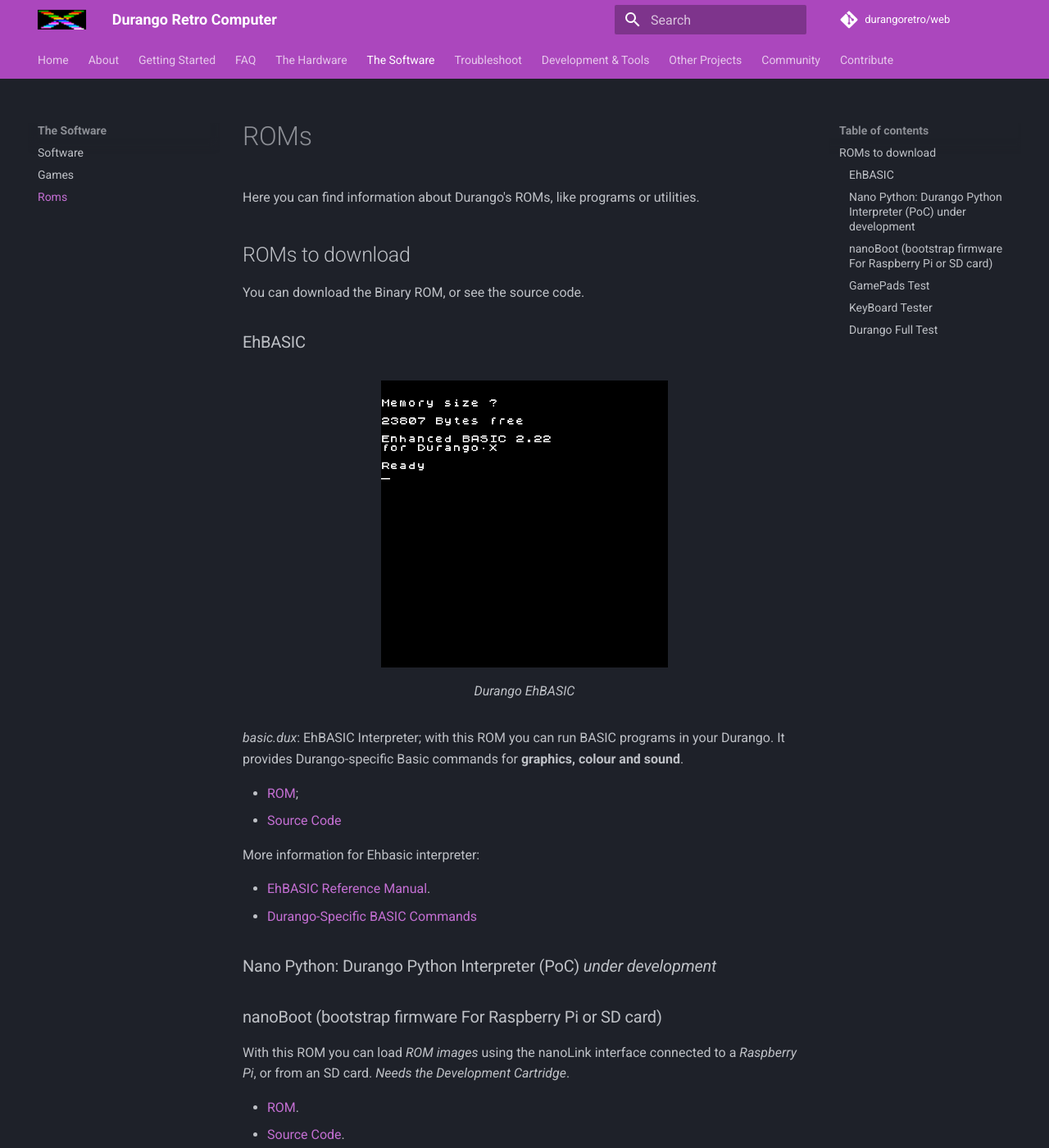
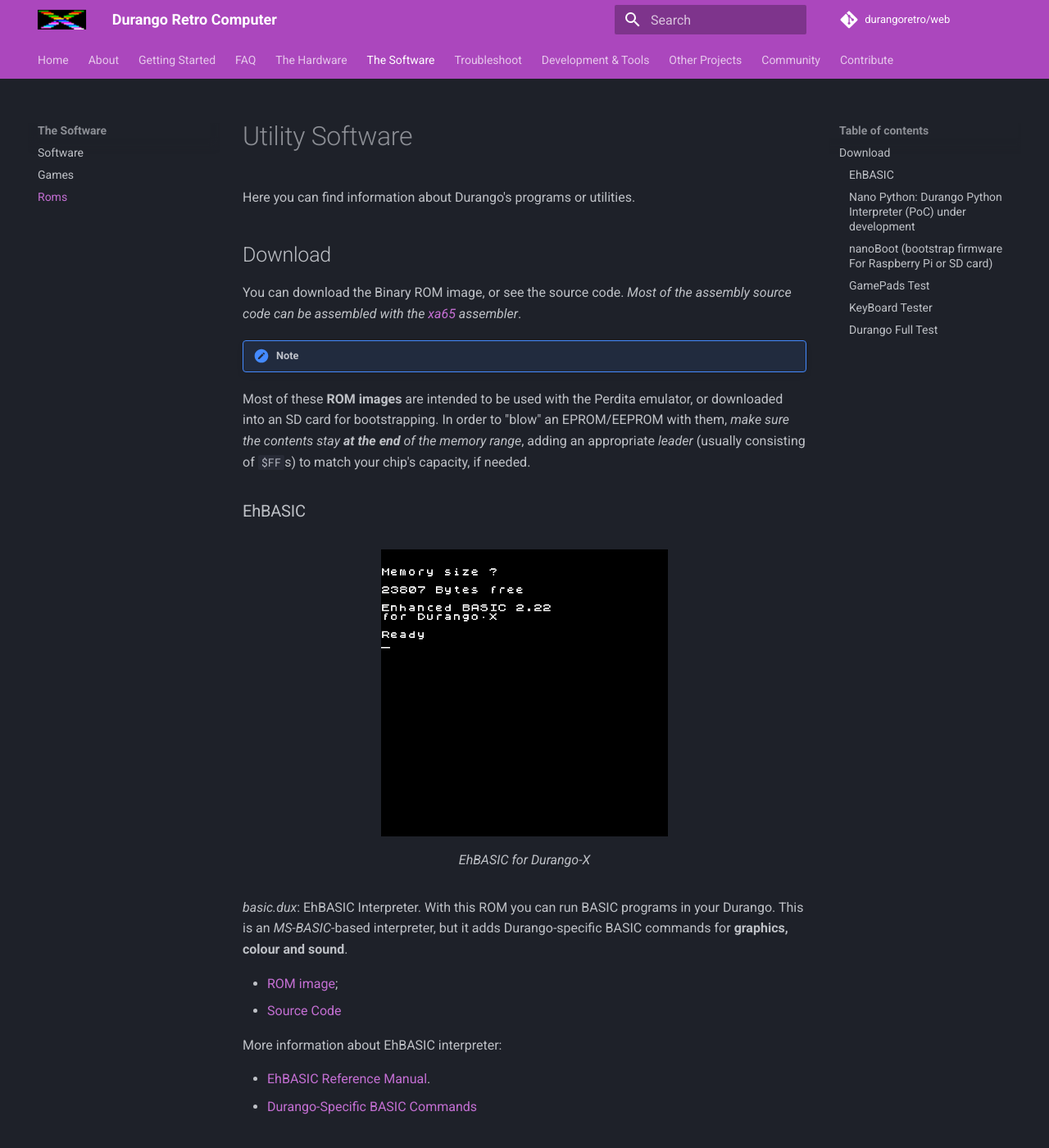
Before and after one commit to durangoretro/web, an MkDocs documentation site: the page built from docs/software/roms.md, in a window 1280 px wide and 1400 px high. Shown: the whole window at 82% size. Built offline with MkDocs 1.6.1 and Material for MkDocs 9.7.7, drawn with Linux system fonts in a browser that asks for light colours; comment, search, counter and statistics services are not loaded.

Commit message:
Update roms.md

```diff
--- a/docs/software/roms.md
+++ b/docs/software/roms.md
@@ -1,25 +1,30 @@
-# ROMs
+# Utility Software
 
-Here you can find information about Durango's ROMs, like programs or utilities.
+Here you can find information about Durango's programs or utilities.
 
-## ROMs to download
+## Download
 
-You can download the Binary ROM, or see the source code.
+You can download the Binary ROM image, or see the source code.
+_Most of the assembly source code can be assembled with the [xa65](https://www.floodgap.com/retrotech/xa/) assembler_.
+
+!!! note
+
+  Most of these **ROM images** are intended to be used with the Perdita emulator, or downloaded into an SD card for bootstrapping. In order to "blow" an EPROM/EEPROM with them, _make sure the contents stay **at the end** of the memory range_, adding an appropriate _leader_ (usually consisting of `$FF`s) to match your chip's capacity, if needed.
 
 ### EhBASIC
 
 <figure markdown>
 ![Durango EhBASIC](../assets/img/basicdur.png)
-<figcaption>Durango EhBASIC</figcaption>
+<figcaption>EhBASIC for Durango-X</figcaption>
 </figure>
 
-_basic.dux_: EhBASIC Interpreter; with this ROM you can run BASIC programs in your Durango. It provides Durango-specific Basic commands for **graphics, colour and sound**.
+_basic.dux_: EhBASIC Interpreter. With this ROM you can run BASIC programs in your Durango. This is an _MS-BASIC_-based interpreter, but it adds Durango-specific BASIC commands for **graphics, colour and sound**.
 
 
-* [ROM](../assets/bin/basicgr.dux);
+* [ROM image](../assets/bin/basicgr.dux);
 * [Source Code](https://github.com/zuiko21/minimOS/blob/ehgraph/forge/eh_basic/ehbasic_sa.s)
 
-More information for Ehbasic interpreter:
+More information about EhBASIC interpreter:
 
 * [EhBASIC Reference Manual](http://retro.hansotten.nl/uploads/leedavison/Enhanced_6502_BASIC_reference_manual.pdf).
 * [Durango-Specific BASIC Commands](ehbasic.md)
@@ -31,7 +36,7 @@
 
 With this ROM you can load _ROM images_ using the nanoLink interface connected to a _Raspberry Pi_, or from an SD card. _Needs the Development Cartridge_.
 
-* [ROM](../assets/bin/nanoboot.dux).
+* [ROM image](../assets/bin/nanoboot.dux).
 * [Source Code](https://github.com/zuiko21/minimOS/blob/master/forge/nanoboot/rom.s).
 
 For more information, please see [Raspberry Pi Server tool Section](../tools/tools.md#raspberry-pi-durango-servernano-boot) and the [ROM images in SD card section]()
```
